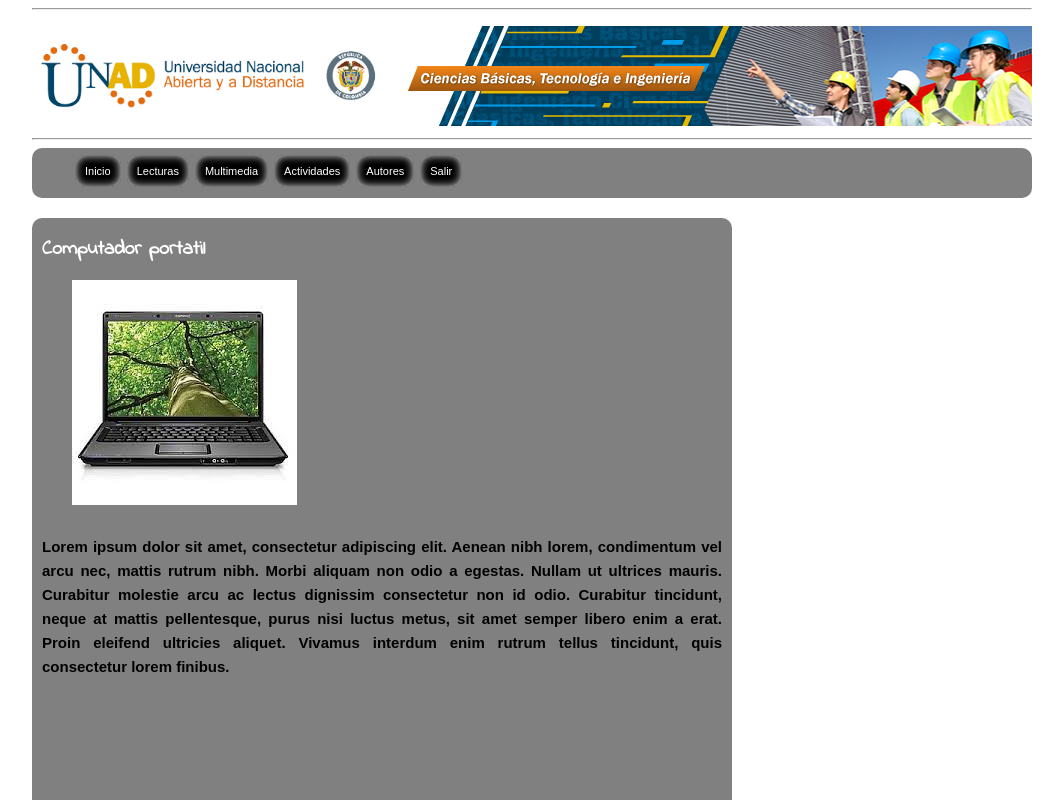
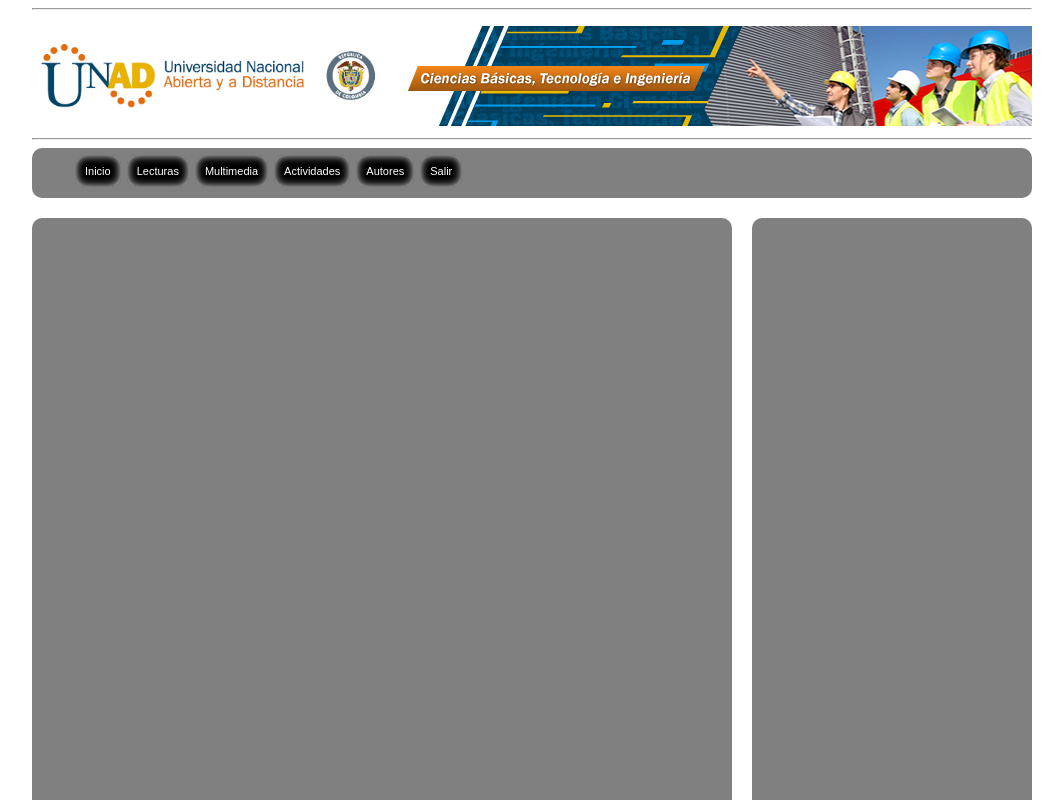
Before and after one commit to Coparadab/Primer-Plantilla-Ova, a plain HTML site: page index.html in a window 1280 px wide. Shown: the top 800 px of the page, without its empty margins (108-1171 px from the left). Drawn offline with Linux system fonts and the light colour scheme.

Commit message:
Plantilla terminada

```diff
--- a/css/style.css
+++ b/css/style.css
@@ -81,7 +81,7 @@
 	float: left;
 	margin-top: 20px;
 	border-radius: 10px;
-	position: absolute;
+	position: relative;
 }
 aside{
 
--- a/index.html
+++ b/index.html
@@ -50,14 +50,10 @@
 
 <section>
 	<article>
-		<h2>Computador portatil</h2>
-		<figure>
-			<img src="img/pc.jpg" alt="Computador Portatil">
 
-		</figure>
 
     <p>
-    	Lorem ipsum dolor sit amet, consectetur adipiscing elit. Aenean nibh lorem, condimentum vel arcu nec, mattis rutrum nibh. Morbi aliquam non odio a egestas. Nullam ut ultrices mauris. Curabitur molestie arcu ac lectus dignissim consectetur non id odio. Curabitur tincidunt, neque at mattis pellentesque, purus nisi luctus metus, sit amet semper libero enim a erat. Proin eleifend ultricies aliquet. Vivamus interdum enim rutrum tellus tincidunt, quis consectetur lorem finibus.
+
     </p>
 	</article>
 </section>
```
